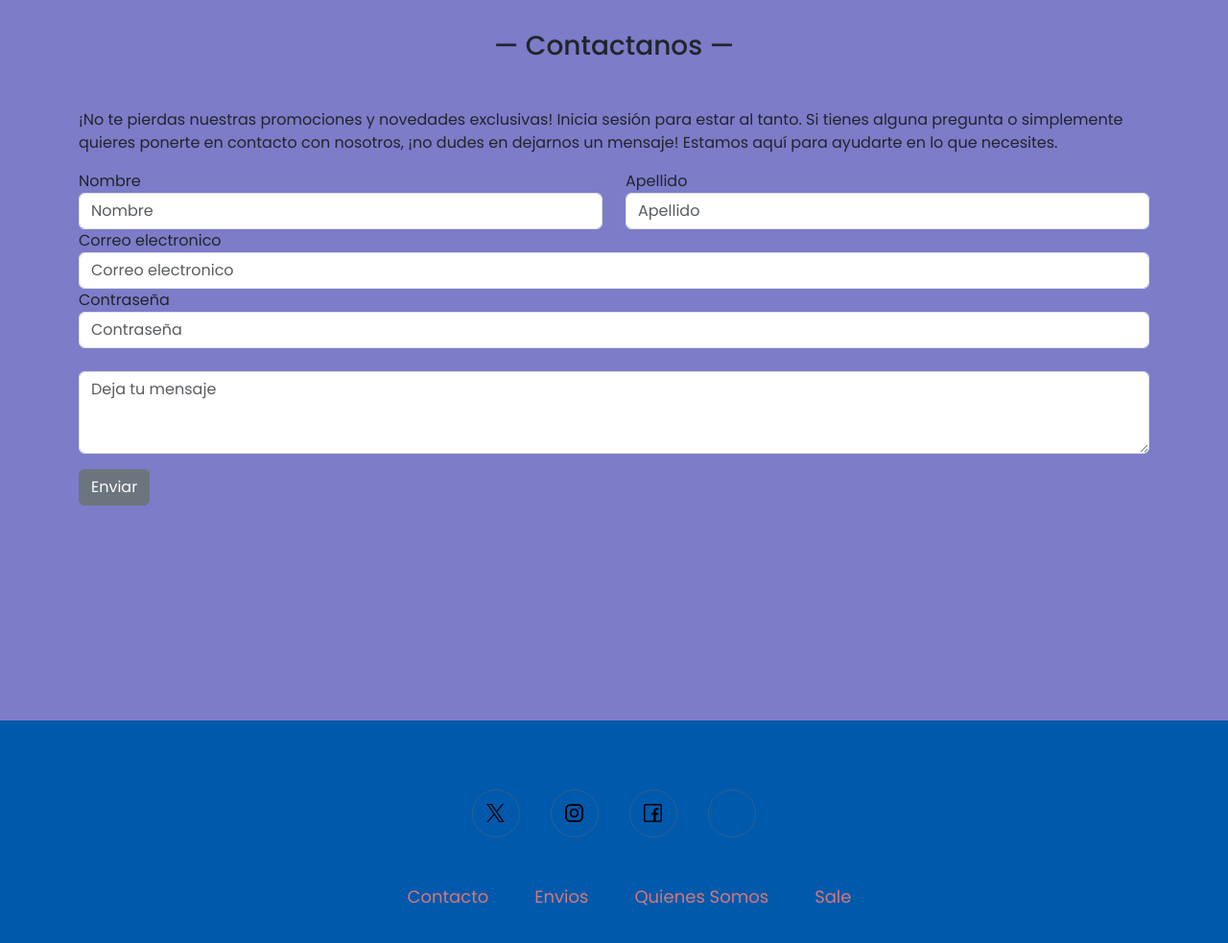
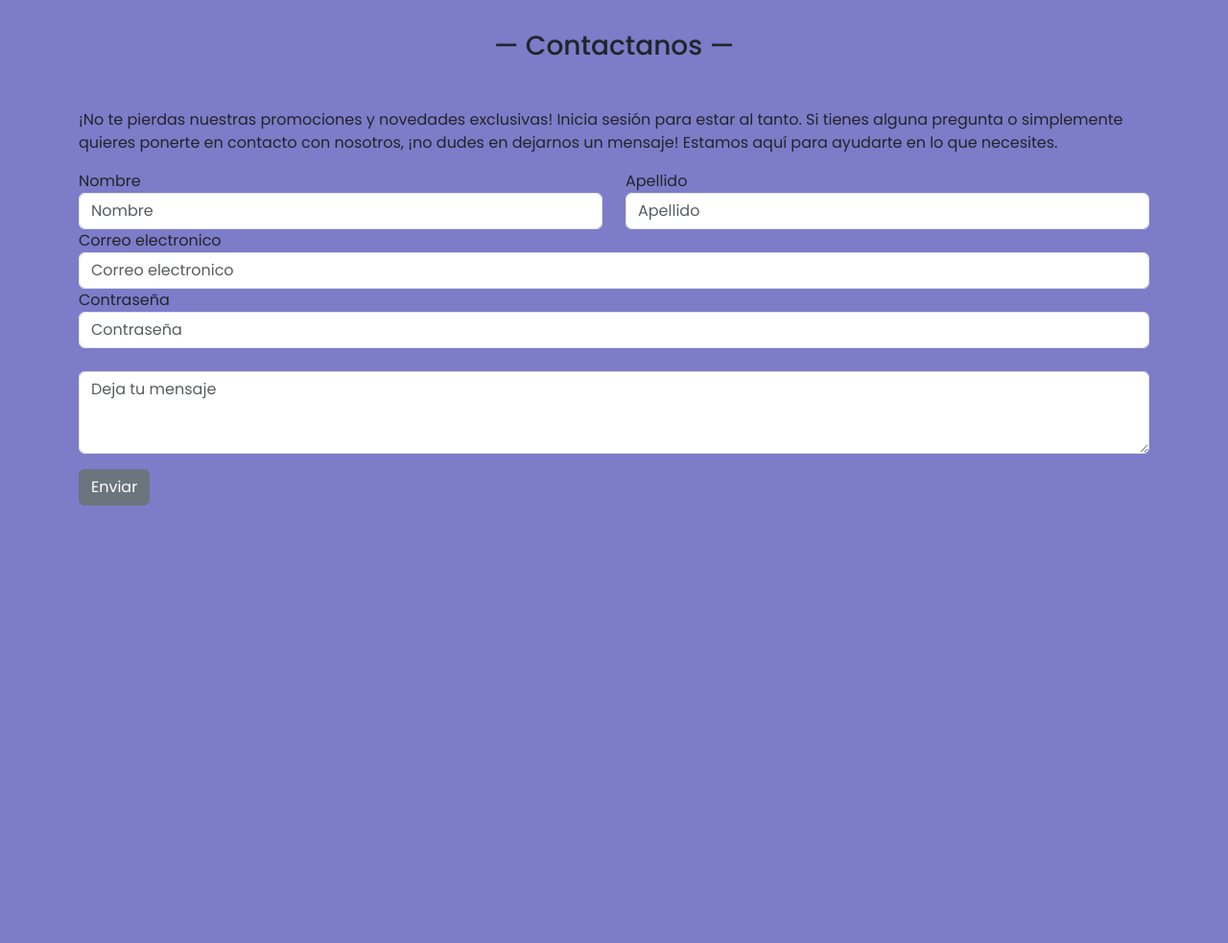
Before and after one commit to ludmicordova/trabajo_finalll, a plain HTML site: page Contacto.html in a window 1280 px wide. Shown: the part 97-1080 px from the top of the page at 96% size. After the commit the page ends 848 px from the top, so only its background shows below. Drawn offline with nearby package versions, Linux system fonts and the light colour scheme.

Commit message:
commit 3

```diff
--- a/Contacto.html
+++ b/Contacto.html
@@ -71,24 +71,6 @@
 
 
 
-        <footer>
-            <div>
-                <img src="img/" alt="" class="logoo">
-                <div class="social-icons-container">
-                    <a href="" class="social-icon"></a>
-                    <a href="https://www.instagram.com/bear_proj3ct/" class="social-icon"></a>
-                    <a href="" class="social-icon"></a>
-                    <a href="" class="social-icon"></a>
-                </div>
-                <ul class="footer-menu-container">
-                    <li class="menu-item">Contacto</li>
-                    <li class="menu-item">Envios</li>
-                    <li class="menu-item">Quienes Somos</li>
-                    <li class="menu-item">Sale</li>
-                </ul>
-            </div>
-
-        </footer>
 
 
 
--- a/style5.css
+++ b/style5.css
@@ -72,106 +72,6 @@ section{
 }
 
 
-
-
-
-
-
-
-
-body{
-
-    height: 100vh;
-    width: 100%;
-    position: relative;
-
-}
-
-footer{
-
-    width: 100%;
-    position: static;
-    bottom: 0;
-    left: 0;
-    padding: 2rem 8%;
-    background-color: rgb(1, 89, 172);
-    display: flex;
-    justify-content: center;
-    align-items: center;
-    flex-direction: column;
-
-}
-
-.logoo{
-   justify-content: center;
-    height: 80px;
-    margin-bottom: 1rem;
-
-}
-
-.social-icons-container, .footer-menu-container{
-
-    display: flex;
-    justify-content: center;
-    align-items: center;
-    flex-wrap: wrap;
-    margin-bottom: 1rem;
-
-}
-
-.social-icon{
-
-    height: 50px;
-    width: 50px;
-    border-radius: 50px;
-    border: 1px solid rgb(45, 96, 143);
-    background-image: url();
-    background-position: center;
-    background-size: 40%;
-    background-repeat: no-repeat;
-    margin: 1rem;
-}
-
-.social-icon:hover{
-
-    background-color: rgb(67, 109, 172);
-    filter: invert(1);
-}
-
-.social-icon:nth-last-of-type(2){
-    background-image: url(img/Facebook.png);
-}
-
-.social-icon:nth-last-of-type(3){
-    background-image: url(img/Instagram.png);
-}
-
-.social-icon:nth-last-of-type(4){
-    background-image: url(img/Twitter.png);
-}
-
-.footer-menu-container{
-
-    list-style-type: none;
-    color: rgb(209, 121, 121);
-    font-size: 18px;
-}
-
-.menu-item{
-    margin: 1rem 1.5rem;
-    cursor: pointer;
-    opacity: 0,6;
-}
-
-.menu-item:hover{
-    opacity: 1;
-}
-
-.copyright{
-    color: white;
-    opacity: 0.3;
-    text-align: center;
-}
 .a{
     text-decoration: none;
     color: black;
```
